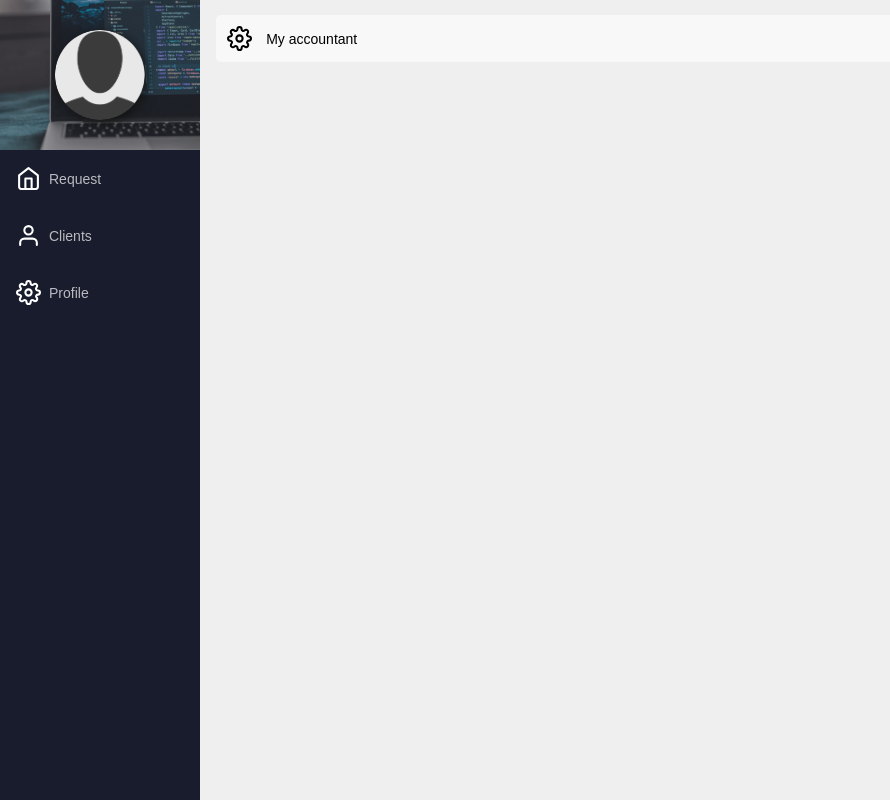
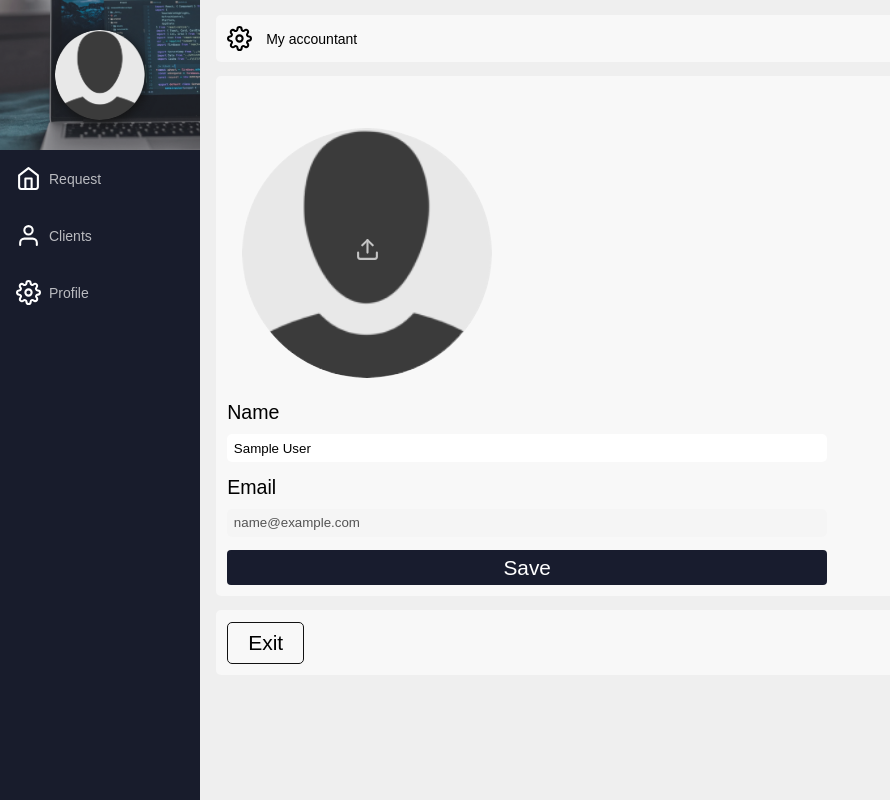
Before and after one commit to MatheusRodri/web_systemcalled_rj, a React (Create React App) app: page /profile in a window 1280 px wide. Shown: the whole page, without its empty margins (0-890 px from the left). Built offline with nearby package versions, Linux system fonts and the light colour scheme; no server answers; sample sign-in values are in the browser's storage.

Commit message:
add page Profile

```diff
--- a/src/components/Header/index.js
+++ b/src/components/Header/index.js
@@ -12,7 +12,7 @@ export default function Header(){
     return(
         <header className="sidebar">
             <div>
-                <img src={user.avatarURL == null ? AvatarImg : user.avatarUrl} alt="User Picture"/>
+                <img src={user.avatarUrl == null ? AvatarImg : user.avatarUrl} alt="User"/>
             </div>
             <Link to='/dashboard'>
                 <FiHome size={25} color="#fff"/>
--- a/src/contexts/auth.js
+++ b/src/contexts/auth.js
@@ -109,11 +109,13 @@ export default function AuthProvider({ children }) {
       value={{
         signed: !!user,
         user,
+        loadingAuth,
+        loading,
         signIn,
         signUp,
         logout,
-        loadingAuth,
-        loading,
+        storageUser,
+        setUser,
       }}
     >
       {children}
--- a/src/pages/Profile/index.js
+++ b/src/pages/Profile/index.js
@@ -1,17 +1,162 @@
-import Header from '../../components/Header';
+import Header from "../../components/Header";
 import Title from "../../components/Title";
-import {FiSettings} from "react-icons/fi";
+import { FiSettings, FiUpload } from "react-icons/fi";
+import avatar from "../../assets/avatar.png";
+import { AuthContext } from "../../contexts/auth";
+import { useContext, useState } from "react";
+import "./profile.css";
+import {db,storage} from "../../services/firebaseConnection";
+import {doc,updateDoc} from 'firebase/firestore';
+import {toast} from 'react-toastify';
+import { getDownloadURL,ref,uploadBytes } from "firebase/storage";
 
-export default function Profile(){
-    return(
-        <div>
-            <Header/>
-            <div className={"content"}>
-                <Title name={"My accountant"}>
-                    <FiSettings size={25}/>
-                </Title>
-            </div>
-            <h1>Profile</h1>
+export default function Profile() {
+  const { user, storageUser, setUser, logout } = useContext(AuthContext);
+  const [avatarUrl, setAvatarUrl] = useState(user && user.avatarUrl);
+  const [name, setName] = useState(user && user.name);
+  const [email, setEmail] = useState(user && user.email);
+  const [imageAvatar, setImageAvatar] = useState(null);
+
+  function handleFile(e){
+    if(e.target.files[0]){
+        const image =  e.target.files[0];
+        if(image.type === 'image/jpeg' || image.type === 'image/png'){
+            setImageAvatar(image);
+            setAvatarUrl(URL.createObjectURL(e.target.files[0]));
+        }else{
+            alert('Send image of type PNG or JPEG')
+            setImageAvatar(null);
+            return;
+        }
+    }
+  }
+
+  async function handleUpload(){
+    const currentUid = user.uid;
+
+    const uploadRef = ref(storage,`images/${currentUid}/${imageAvatar.name}`)
+
+    const uploadTask = uploadBytes(uploadRef,imageAvatar)
+    .then((snapshot)=>{
+        getDownloadURL(snapshot.ref).then(async (downloadURL)=>{
+            let urlPhoto = downloadURL;
+
+            const docRef = doc(db,"users",currentUid);
+
+            await updateDoc(docRef,{
+                avatarUrl:urlPhoto,
+                name:name
+            }).then(()=>{
+                let data = {
+                    ...user,
+                    name:name,
+                    avatarUrl:urlPhoto
+                }
+                setUser(data);
+                storageUser(data);
+                toast.success('Profile updated successfully');
+            })
+        })
+    })
+  }
+
+  async function handleSubmit(e){
+    e.preventDefault();
+
+    if(imageAvatar === null && name !== ''){
+        const docRef = doc(db,"users",user.uid);
+
+        await updateDoc(docRef,{
+            name:name
+        })
+        .then(()=>{
+            let data = {
+                ...user,
+                name:name,
+            }
+            setUser(data);
+            storageUser(data);
+            toast.success('Profile updated successfully');
+        })
+
+    }else if(name !== '' && imageAvatar !== null){
+        const docRef = doc(db,"users",user.uid);
+        let urlAvatar = await handleUpload();
+
+        await updateDoc(docRef,{
+            name:name,
+            avatarUrl:urlAvatar
+        })
+        .then(()=>{
+            let data = {
+                ...user,
+                name:name,
+                avatarUrl:urlAvatar
+            }
+            setUser(data);
+            storageUser(data);
+            toast.success('Profile updated successfully');
+        })
+    }
+  }
+
+  return (
+    <div>
+      <Header />
+      <div className={"content"}>
+        <Title name={"My accountant"}>
+          <FiSettings size={25} />
+        </Title>
+
+        <div className={"container"}>
+          <form className={"form-profile"} onSubmit={handleSubmit}>
+            <label className={"label-avatar"}>
+              <span>
+                <FiUpload color="#fff" size={25} />
+              </span>
+              <input type={"file"} accept="image/*" onChange={handleFile} /> <br />
+              {avatarUrl == null ? (
+                <img
+                  src={avatar}
+                  width={"250px"}
+                  height={"250px"}
+                  alt={"Avatar"}
+                />
+              ) : (
+                <img
+                  src={avatarUrl}
+                  width={"250px"}
+                  height={"250px"}
+                  alt={"Avatar"}
+                />
+              )}
+            </label>
+
+            <label>Name</label>
+            <input
+              value={name}
+              onChange={(text) => setName(text.target.value)}
+              type={"text"}
+              placeholder="Your name"
+            />
+
+            <label>Email</label>
+            <input
+              value={email}
+              onChange={(text) => setEmail(text.target.value)}
+              type={"email"}
+              placeholder="Your e-mail"
+              disabled={true}
+            />
+
+            <button type={"submit"}>Save</button>
+          </form>
         </div>
-    )
+
+        <div className="container">
+          <button onClick={()=>logout()} className="logout-btn">Exit</button>
+        </div>
+      </div>
+    </div>
+  );
 }
--- a/src/pages/Profile/profile.css
+++ b/src/pages/Profile/profile.css
@@ -0,0 +1,72 @@
+.container{
+    display: flex;
+    background: #f8f8f8;
+    border-radius:5px;
+    padding: 0.8em;
+    align-items: center;
+    margin-bottom:1em;
+}
+
+.label-avatar{
+    width: 280px;
+    height: 280px;
+    display: flex;
+    justify-content: center;
+    align-items: center;
+    flex-direction: column;
+    cursor: pointer;
+}
+
+.label-avatar input{
+    display: none;
+}
+
+.label-avatar span{
+    z-index: 99;
+    position: absolute;
+    opacity: 0.7;
+    transition: all 0.5s;
+}
+
+.label-avatar span:hover{
+    opacity: 1;
+    transform: scale(1.5);
+}
+
+.form-profile img{
+    margin-bottom: 1em;
+    border-radius: 50%;
+    object-fit: cover;
+}
+
+.form-profile label{
+    margin-bottom: 0.5em;
+    font-size:1.4em;
+}
+
+.form-profile input,textarea,select{
+    max-width: 600px;
+    padding: 0.5em;
+    border: 0px;
+    border-radius: 5px;
+    margin-bottom: 1em;
+}
+
+.form-profile input:disabled{
+    cursor: not-allowed;
+}
+
+.form-profile button{
+    max-width: 600px;
+}
+
+.logout-btn{
+    padding: 8px 20px;
+    border: 1px solid #121212;
+    background: transparent;
+    border-radius: 5px;
+    font-size: 1.5em;
+    display: flex;
+    justify-content: center;
+    align-items: center;
+}
```
Also changed, not shown: 1 other file (tests, documents, lock files or other folders).
